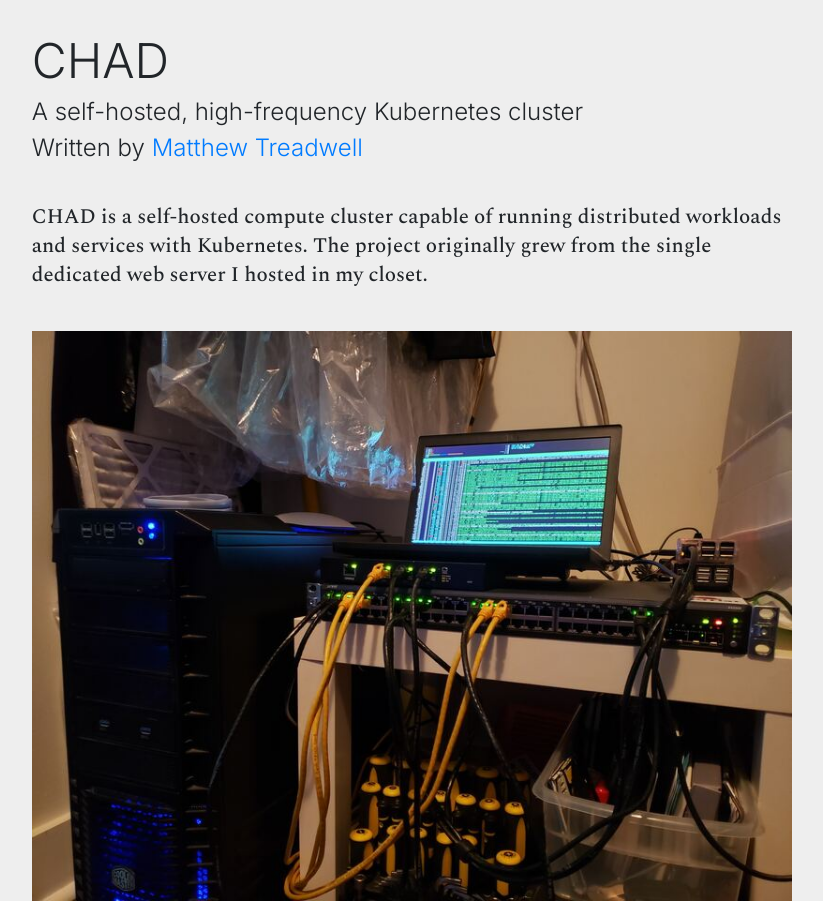
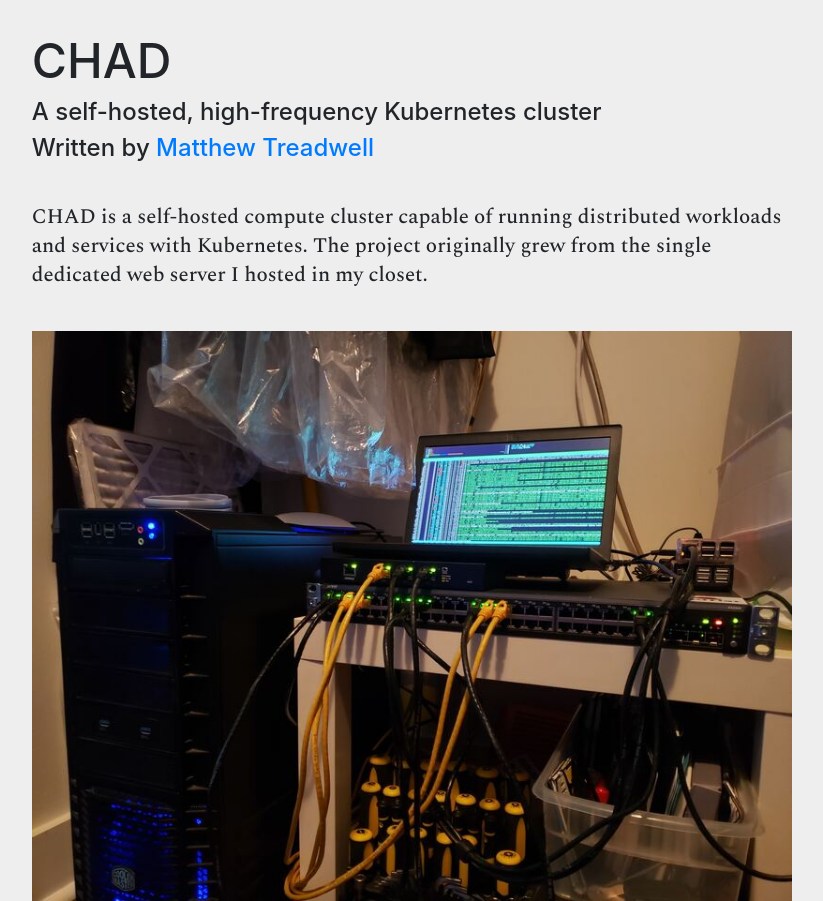
Before and after one commit to MattTreadwell/chad.matte.fyi, a plain HTML site: page index.html in a window 1280 px wide. Shown: the top 901 px of the page, without its empty margins (228-1051 px from the left). Drawn offline with nearby package versions, Linux system fonts and the light colour scheme.

Commit message:
font tweaks

```diff
--- a/style.css
+++ b/style.css
@@ -1,19 +1,22 @@
 body {
     background-color: #eeeeee !important;
-    font-family: 'Inter', sans-serif;
+    font-family: -apple-system, BlinkMacSystemFont, 'Inter', sans-serif;
     max-font-size: 1vw;
     font-size: 1.3rem;
     line-height: 1.4;
 }
 
+p,li {
+    font-family: 'Spectral', serif;
+}
+
+
 #document {
-    font-family: 'Spectral', serif;
     padding-bottom: 20rem;
     overflow-wrap: break-word;
 }
 
 .sectionText {
-    font-family: 'Inter', sans-serif;
     font-weight: bold;
     padding-bottom: 0.5rem;
     padding-top: 0.5rem;
@@ -31,14 +34,6 @@ body {
     font-size: 3rem;
 }
 
-.subheading {
-    font-family: 'Inter', sans-serif;
-}
-
-h1, h2, h3 , h4, h5 {
-    font-family: 'Inter', sans-serif;
-}
-
 img {
     padding-bottom: 1.5rem;
     padding-top: 1.5rem;
```
